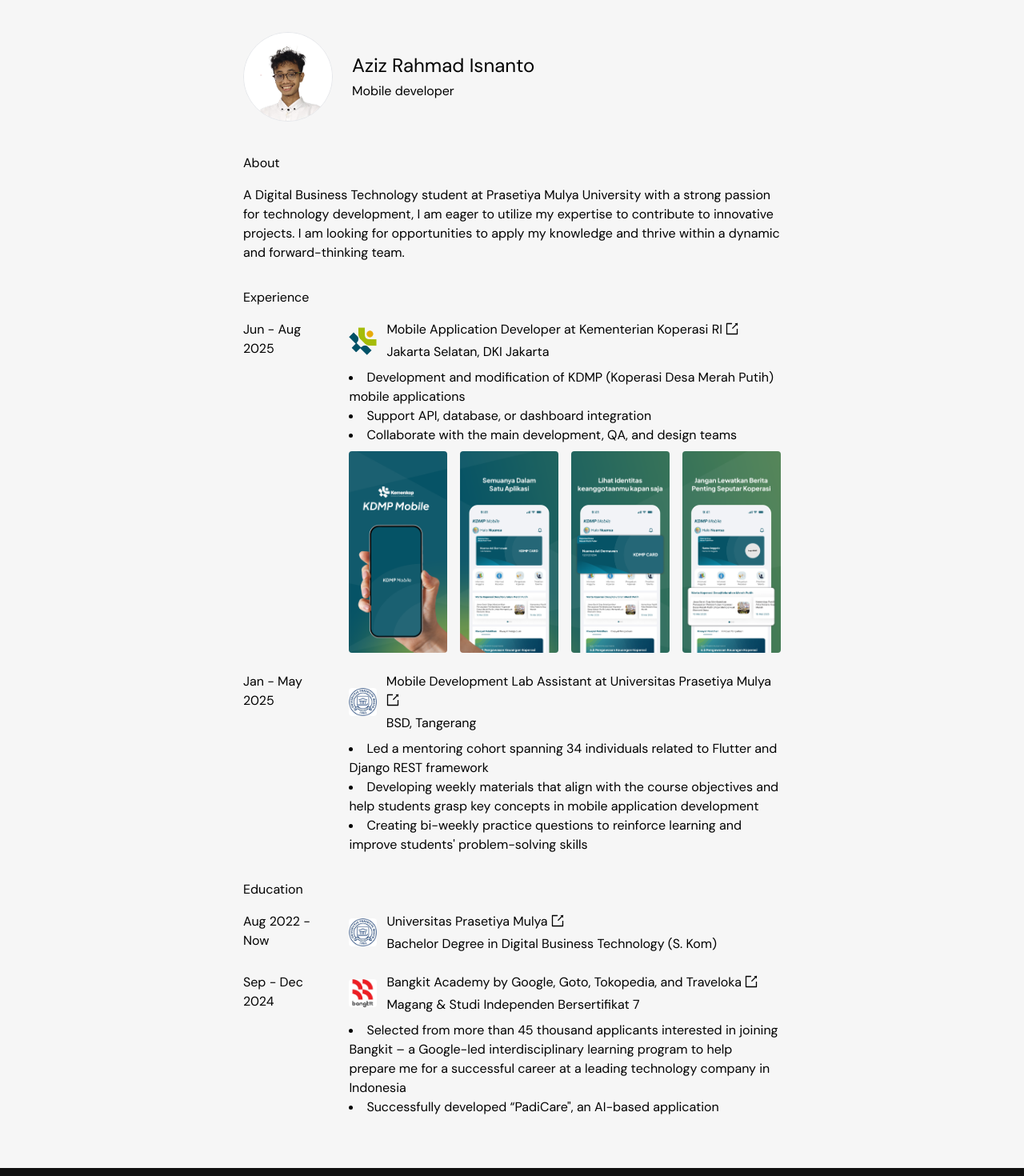
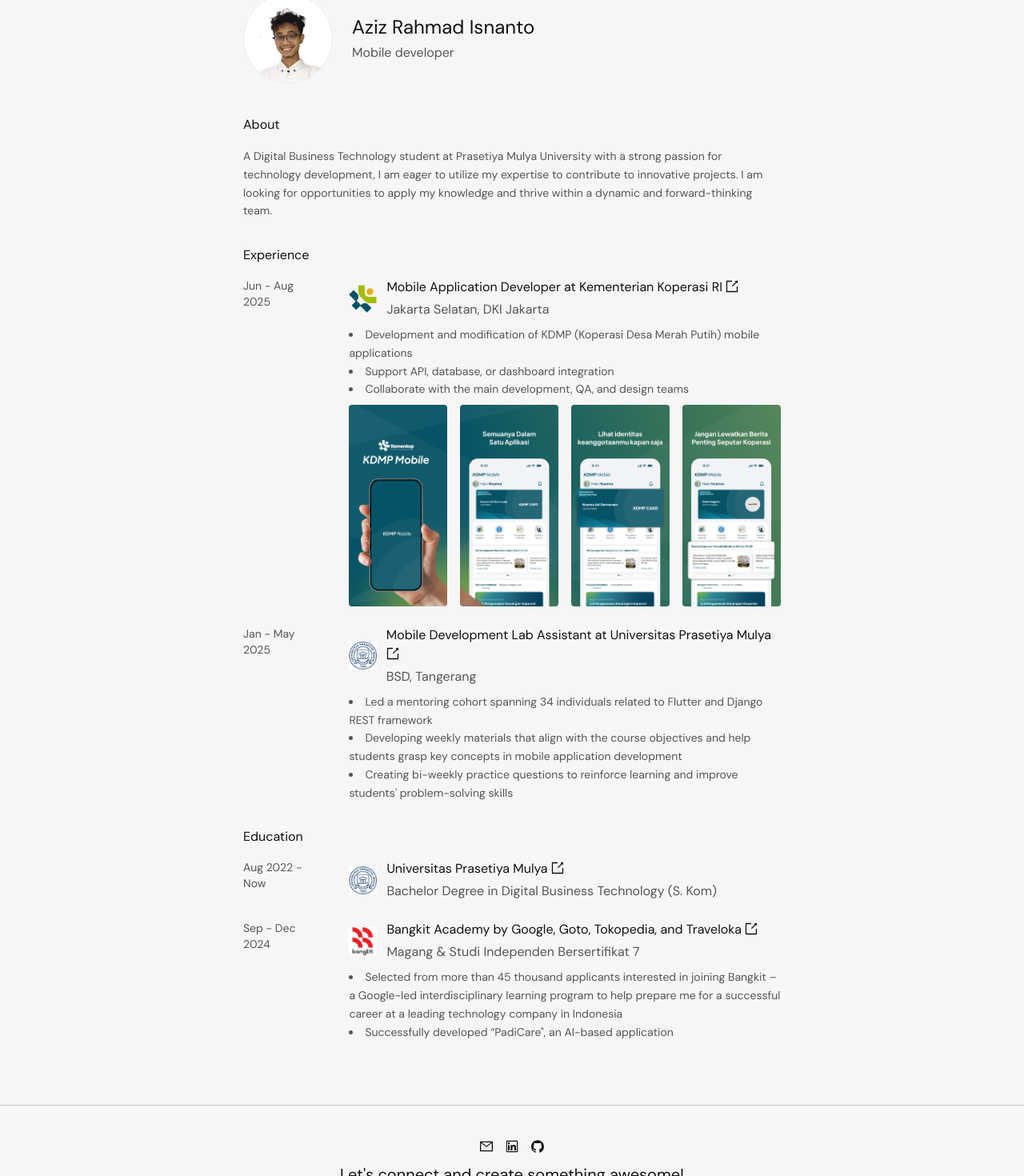
Before and after one commit to rhmdziz/aziz-personal-portofolio, a Next.js app in the folder frontend/: page /cv/aziz in a window 1280 px wide. Shown: the part 56-1526 px from the top of the page at 80% size. Built offline with nearby package versions, Linux system fonts and the light colour scheme.

Commit message:
footer update and resume

```diff
--- a/frontend/app/cv/aziz/page.js
+++ b/frontend/app/cv/aziz/page.js
@@ -6,9 +6,9 @@
 
 export default function CV() {
   return (
-    <main className="flex min-h-screen flex-col items-center justify-between pb-10">
+    <main className="flex min-h-screen flex-col items-center justify-between pb-10 ">
       <div className="w-full max-w-2xl mx-auto ">
-        <div id="header" className="flex mt-24 gap-6">
+        <div id="header" className="flex mt-12 gap-6">
           <div>
             <Image
               src="/images/aziz.png"
@@ -19,14 +19,18 @@
             />
           </div>
           <div className="flex flex-col gap-1 items-start justify-center">
-            <h1 className="text-2xl text-gray-primary">Aziz Rahmad Isnanto</h1>
-            <p className="text-base text-gray-secondary">Mobile developer</p>
+            <h1 className="text-2xl text-[var(--gray-primary)]">
+              Aziz Rahmad Isnanto
+            </h1>
+            <p className="text-base text-[var(--gray-secondary)]">
+              Mobile developer
+            </p>
             {/* <div>
               <a
                 href="https://aziz.com"
                 target="_blank"
                 rel="noopener noreferrer"
-                className="text-base text-gray-secondary bg-gray-100 inline-block px-2 py-1 rounded-2xl mt-1 hover:bg-gray-200"
+                className="text-base text-[var(--gray-secondary)] bg-gray-100 inline-block px-2 py-1 rounded-2xl mt-1 hover:bg-gray-200"
               >
                 aziz.com
               </a>
@@ -34,8 +38,8 @@
           </div>
         </div>
         <div id="about" className="mt-10">
-          <h2 className="text-base text-gray1 mb-4">About</h2>
-          <p className="text-base text-gray-secondary ">
+          <h2 className="text-base text-[var(--gray-primary)] mb-4">About</h2>
+          <p className="text-sm text-[var(--gray-secondary)] leading-relaxed">
             A Digital Business Technology student at Prasetiya Mulya University
             with a strong passion for technology development, I am eager to
             utilize my expertise to contribute to innovative projects. I am
@@ -44,11 +48,15 @@
           </p>
         </div>
         <div id="experience" className="mt-8">
-          <h2 className="text-base text-gray1 mb-4">Experience</h2>
+          <h2 className="text-base text-[var(--gray-primary)] mb-4">
+            Experience
+          </h2>
 
           <div className="flex items-start mb-6 gap-8">
             <div className="w-[125px]">
-              <p className="text-base text-gray-secondary">Jun - Aug 2025</p>
+              <p className="text-sm text-[var(--gray-secondary)]">
+                Jun - Aug 2025
+              </p>
             </div>
             <div className="w-full">
               <div className="flex items-center gap-3">
@@ -62,7 +70,7 @@
                   />
                 </div>
                 <div className="flex flex-col">
-                  <p className="text-base text-gray1 mb-1">
+                  <p className="text-base text-[var(--gray-primary)] mb-1">
                     Mobile Application Developer at Kementerian Koperasi RI{" "}
                     <a
                       href="https://merahputih.kop.id/"
@@ -72,12 +80,12 @@
                       <ExportOutlined />
                     </a>
                   </p>
-                  <p className="text-base text-gray-secondary">
+                  <p className="text-base text-[var(--gray-secondary)]">
                     Jakarta Selatan, DKI Jakarta
                   </p>
                 </div>
               </div>
-              <ul className="list-disc list-inside text-base text-gray-secondary mt-2 ">
+              <ul className="list-disc list-inside text-sm text-[var(--gray-secondary)] mt-2 leading-relaxed">
                 <li>
                   Development and modification of KDMP (Koperasi Desa Merah
                   Putih) mobile applications
@@ -115,7 +123,9 @@
           </div>
           <div className="flex items-start mb-6 gap-8">
             <div className="w-[125px]">
-              <p className="text-base text-gray-secondary">Jan - May 2025</p>
+              <p className="text-sm text-[var(--gray-secondary)]">
+                Jan - May 2025
+              </p>
             </div>
             <div className="w-full">
               <div className="flex items-center gap-3">
@@ -129,7 +139,7 @@
                   />
                 </div>
                 <div className="flex flex-col">
-                  <p className="text-base text-gray1 mb-1">
+                  <p className="text-base text-[var(--gray-primary)] mb-1">
                     Mobile Development Lab Assistant at Universitas Prasetiya
                     Mulya{" "}
                     <a
@@ -140,13 +150,13 @@
                       <ExportOutlined />
                     </a>
                   </p>
-                  <p className="text-base text-gray-secondary">
+                  <p className="text-base text-[var(--gray-secondary)]">
                     BSD, Tangerang
                   </p>
                 </div>
               </div>
 
-              <ul className="list-disc list-inside text-base text-gray-secondary mt-2 ">
+              <ul className="list-disc list-inside text-sm text-[var(--gray-secondary)] mt-2 leading-relaxed">
                 <li>
                   Led a mentoring cohort spanning 34 individuals related to
                   Flutter and Django REST framework
@@ -165,11 +175,15 @@
           </div>
         </div>
         <div id="experience" className="mt-8">
-          <h2 className="text-base text-gray1 mb-4">Education</h2>
+          <h2 className="text-base text-[var(--gray-primary)] mb-4">
+            Education
+          </h2>
 
           <div className="flex items-start mb-6 gap-8">
             <div className="w-[125px]">
-              <p className="text-base text-gray-secondary">Aug 2022 - Now</p>
+              <p className="text-sm text-[var(--gray-secondary)]">
+                Aug 2022 - Now
+              </p>
             </div>
             <div className="w-full">
               <div className="flex items-center gap-3">
@@ -183,7 +197,7 @@
                   />
                 </div>
                 <div className="flex flex-col">
-                  <p className="text-base text-gray1 mb-1">
+                  <p className="text-base text-[var(--gray-primary)] mb-1">
                     Universitas Prasetiya Mulya{" "}
                     <a
                       href="https://www.prasetiyamulya.ac.id/"
@@ -193,7 +207,7 @@
                       <ExportOutlined />
                     </a>
                   </p>
-                  <p className="text-base text-gray-secondary">
+                  <p className="text-base text-[var(--gray-secondary)]">
                     Bachelor Degree in Digital Business Technology (S. Kom)
                   </p>
                 </div>
@@ -202,7 +216,9 @@
           </div>
           <div className="flex items-start mb-6 gap-8">
             <div className="w-[125px]">
-              <p className="text-base text-gray-secondary">Sep - Dec 2024</p>
+              <p className="text-sm text-[var(--gray-secondary)]">
+                Sep - Dec 2024
+              </p>
             </div>
             <div className="w-full">
               <div className="flex items-center gap-3">
@@ -216,7 +232,7 @@
                   />
                 </div>
                 <div className="flex flex-col">
-                  <p className="text-base text-gray1 mb-1">
+                  <p className="text-base text-[var(--gray-primary)] mb-1">
                     Bangkit Academy by Google, Goto, Tokopedia, and Traveloka{" "}
                     <a
                       href="https://grow.google/intl/id_id/bangkit/"
@@ -226,12 +242,12 @@
                       <ExportOutlined />
                     </a>
                   </p>
-                  <p className="text-base text-gray-secondary">
+                  <p className="text-base text-[var(--gray-secondary)]">
                     Magang & Studi Independen Bersertifikat 7
                   </p>
                 </div>
               </div>
-              <ul className="list-disc list-inside text-base text-gray-secondary mt-2 ">
+              <ul className="list-disc list-inside text-sm text-[var(--gray-secondary)] mt-2 leading-relaxed">
                 <li>
                   Selected from more than 45 thousand applicants interested in
                   joining Bangkit – a Google-led interdisciplinary learning
--- a/frontend/components/footer.js
+++ b/frontend/components/footer.js
@@ -1,9 +1,29 @@
+import {
+  GithubOutlined,
+  LinkedinOutlined,
+  MailOutlined,
+} from "@ant-design/icons";
+import Link from "next/link";
+
 export default function Footer() {
   return (
-    <footer className="bg-[var(--gray-primary)] py-4">
-      <div className="container mx-auto text-center">
-        <p className="text-sm text-[var(--gray-secondary)]">
-          &copy; {new Date().getFullYear()} Your Company. All rights reserved.
+    <footer className="bg-[var(--background)] py-4">
+      <hr className="border-[var(--gray-secondary)] opacity-30" />
+      <div className="mx-auto text-center text-[var(--gray-primary)] space-y-2 py-10">
+        <div className="flex justify-center items-center space-x-4 ">
+          <Link href="mailto:rahmadaziz288@gmail.com" target="_blank">
+            <MailOutlined />
+          </Link>
+          <Link href="https://www.linkedin.com/in/azizrahmad" target="_blank">
+            <LinkedinOutlined />
+          </Link>
+          <Link href="https://github.com/rhmdziz" target="_blank">
+            <GithubOutlined />
+          </Link>
+        </div>
+        <p className="text-xl">Let's connect and create something awesome!</p>
+        <p className="text-sm ">
+          &copy; {new Date().getFullYear()} Aziz Rahmad
         </p>
       </div>
     </footer>
--- a/frontend/components/home/navbar.js
+++ b/frontend/components/home/navbar.js
@@ -63,17 +63,17 @@
         </div>
 
         <div className="flex items-center gap-4">
-          <Link href="/cv/aziz">
+          <Link href="/cv/aziz" target="_blank">
             <div className="border-2 rounded-xl px-4 text-[var(--gray-primary)] hover:text-[var(--purple)] transition">
-              <p className="py-1 font-medium">CV</p>
+              <p className="py-2 font-medium">Resume</p>
             </div>
           </Link>
 
-          {isDarkMode ? (
+          {/* {isDarkMode ? (
             <MoonFilled onClick={toggleDarkMode} className="cursor-pointer" />
           ) : (
             <MoonOutlined onClick={toggleDarkMode} className="cursor-pointer" />
-          )}
+          )} */}
         </div>
       </div>
     </nav>
```
